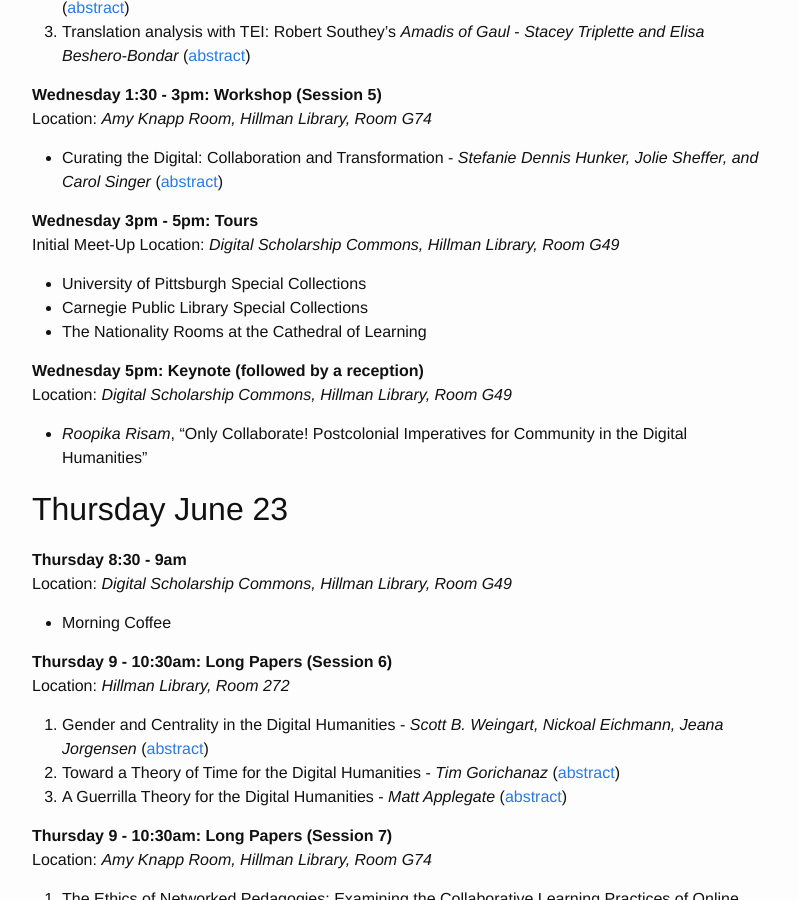
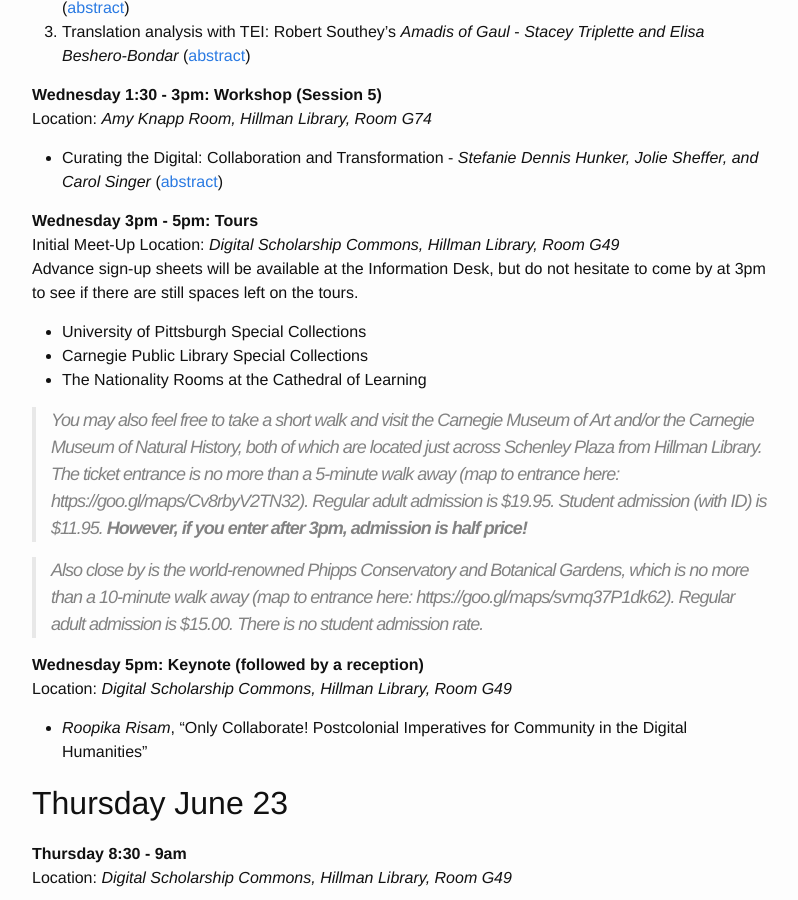
Before and after one commit to KeystoneDH/2016, a Jekyll site: the page built from schedule.md, in a window 1280 px wide and 900 px high, scrolled down 1284 px. Shown: the whole window, without its empty margins (238-1036 px from the left). Built offline with Jekyll 4.4.1, drawn with Linux system fonts in a browser that asks for light colours; some of the changed text lies outside the part shown.

Commit message:
Added museum options for tours

```diff
--- a/schedule.md
+++ b/schedule.md
@@ -63,11 +63,15 @@ Location: _Amy Knapp Room, Hillman Library, Room G74_
 
 **Wednesday 3pm - 5pm: Tours**
 Initial Meet-Up Location: _Digital Scholarship Commons, Hillman Library, Room G49_
+Advance sign-up sheets will be available at the Information Desk, but do not hesitate to come by at 3pm to see if there are still spaces left on the tours.
 
 - University of Pittsburgh Special Collections
 - Carnegie Public Library Special Collections
 - The Nationality Rooms at the Cathedral of Learning
 
+>You may also feel free to take a short walk and visit the Carnegie Museum of Art and/or the Carnegie Museum of Natural History, both of which are located just across Schenley Plaza from Hillman Library. The ticket entrance is no more than a 5-minute walk away (map to entrance here: https://goo.gl/maps/Cv8rbyV2TN32). Regular adult admission is $19.95. Student admission (with ID) is $11.95. **However, if you enter after 3pm, admission is half price!**
+
+>Also close by is the world-renowned Phipps Conservatory and Botanical Gardens, which is no more than a 10-minute walk away (map to entrance here: https://goo.gl/maps/svmq37P1dk62). Regular adult admission is $15.00. There is no student admission rate.
 
 **Wednesday 5pm: Keynote (followed by a reception)**
 Location: _Digital Scholarship Commons, Hillman Library, Room G49_
@@ -156,12 +160,15 @@ Location: _Digital Scholarship Commons, Hillman Library, Room G49_
 
 **Thursday 4 - 6pm: Tours**
 Initial Meet-Up Location: _Digital Scholarship Commons, Hillman Library, Room G49_
+Advance sign-up sheets will be available at the Information Desk, but do not hesitate to come by at 3pm to see if there are still spaces left on the tours.
 
 - University of Pittsburgh Archives & High Density Storage
 - Digital Scholarship Services / Visual Media Workshop
 - The Nationality Rooms at the Cathedral of Learning
 
+>You may also feel free to take a short walk and visit the Carnegie Museum of Art and/or the Carnegie Museum of Natural History, both of which are located just across Schenley Plaza from Hillman Library. The ticket entrance is no more than a 5-minute walk away (map to entrance here: https://goo.gl/maps/Cv8rbyV2TN32). Regular adult admission is $19.95. Student admission (with ID) is $11.95. **However, if you enter after 3pm, admission is half price!**
 
+>Also close by is the world-renowned Phipps Conservatory and Botanical Gardens, which is no more than a 10-minute walk away (map to entrance here: https://goo.gl/maps/svmq37P1dk62). Regular adult admission is $15.00. There is no student admission rate.
 
 ## Friday June 24
 
```
